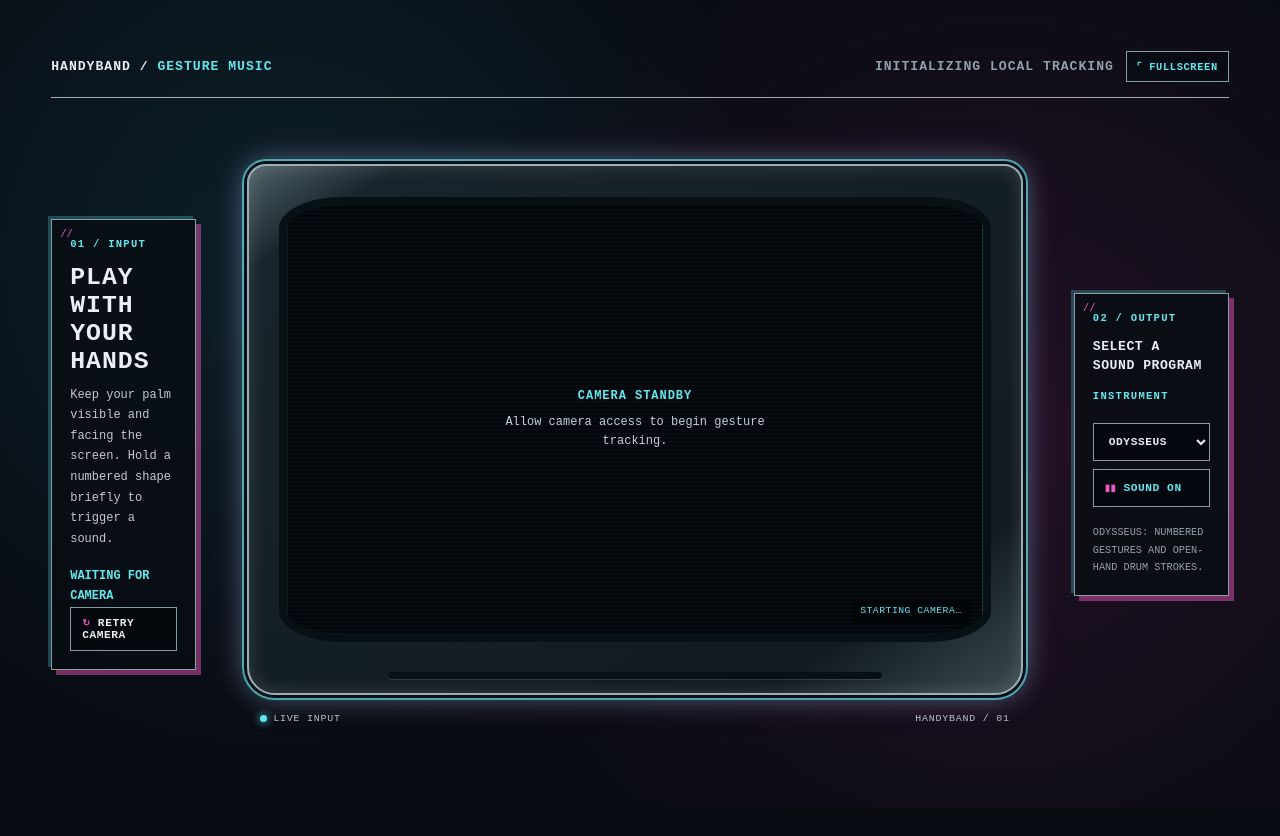
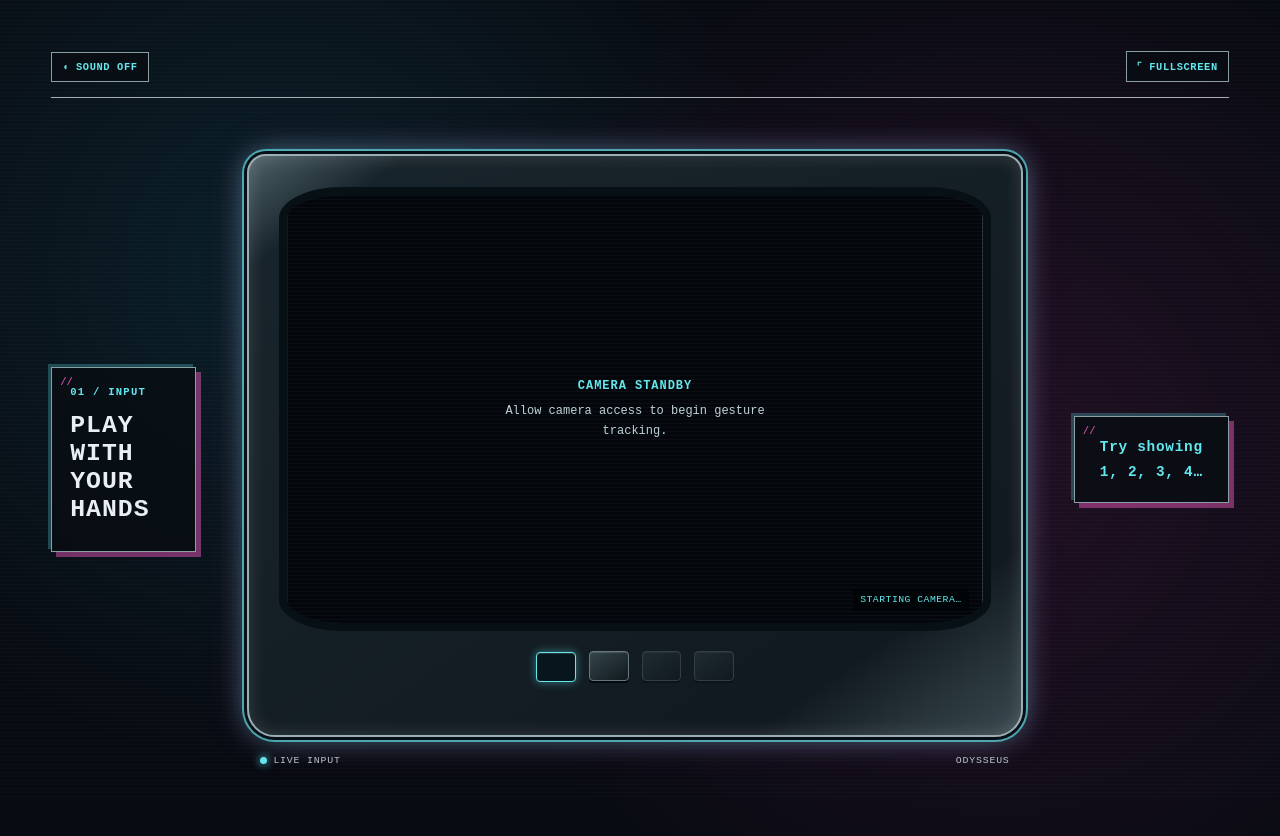
Before and after one commit to Boyiiiisun/HandyBand, a plain HTML site: page index.html in a window 1280 px wide. Before the commit the page ends 809 px from the top, so only its background shows below. Drawn offline with Linux system fonts and the light colour scheme.

Commit message:
feat: enhance sound control and channel selection interface

```diff
--- a/index.html
+++ b/index.html
@@ -68,10 +68,21 @@
         text-transform: uppercase;
       }
 
-      .brand { color: var(--ink); }
+      .brand { margin-right: auto; color: var(--ink); }
       .brand b, .signal { color: var(--cyan); }
       .topbar-actions { display: flex; align-items: center; justify-content: flex-end; gap: 12px; }
       .top-status { color: var(--muted); text-align: right; }
+      .top-sound-control {
+        padding: 8px 10px;
+        border: 1px solid var(--line);
+        color: var(--cyan);
+        background: rgba(8, 13, 18, .78);
+        font-size: .65rem;
+        font-weight: 700;
+        letter-spacing: .06em;
+        text-transform: uppercase;
+      }
+      .top-sound-control:hover, .top-sound-control:focus-visible { border-color: var(--pink); outline: none; box-shadow: 0 0 13px rgba(236, 88, 190, .32); }
       .fullscreen-control {
         padding: 8px 10px;
         border: 1px solid var(--line);
@@ -136,15 +147,7 @@
       }
 
       .monitor::after {
-        position: absolute;
-        right: 18%;
-        bottom: 14px;
-        left: 18%;
-        height: 7px;
-        border-radius: 999px;
-        background: #071015;
-        box-shadow: 0 1px 0 rgba(255,255,255,.12);
-        content: "";
+        content: none;
       }
 
       .screen {
@@ -234,6 +237,49 @@
 
       .pause-overlay:hover, .pause-overlay:focus-visible { border-color: var(--pink); outline: none; }
 
+      .channel-bank {
+        display: flex;
+        align-items: center;
+        justify-content: center;
+        gap: clamp(7px, 1.2vw, 13px);
+        min-height: 34px;
+        margin-top: clamp(12px, 1.6vw, 18px);
+      }
+
+      .channel-button {
+        width: clamp(31px, 3.1vw, 42px);
+        height: clamp(23px, 2.4vw, 30px);
+        border: 1px solid #65777d;
+        border-radius: 4px;
+        color: #b9c9cd;
+        background: linear-gradient(145deg, #34454a, #10191e);
+        box-shadow: inset 0 1px 1px rgba(255,255,255,.16), 0 2px 0 #05090c;
+        font-family: inherit;
+        font-size: .58rem;
+        font-weight: 700;
+        letter-spacing: .04em;
+      }
+
+      .channel-button:hover, .channel-button:focus-visible, .channel-button[aria-pressed="true"] {
+        border-color: var(--cyan);
+        color: var(--cyan);
+        outline: none;
+        box-shadow: 0 0 10px rgba(98, 232, 238, .46), inset 0 1px 1px rgba(255,255,255,.16);
+      }
+
+      .channel-button[aria-pressed="true"] { transform: translateY(1px); background: #07161c; }
+      .channel-button:disabled { cursor: default; opacity: .38; }
+
+      .gesture-prompt {
+        margin: 0 !important;
+        color: var(--cyan) !important;
+        font-size: .9rem !important;
+        font-weight: 700;
+        letter-spacing: .05em;
+        line-height: 1.7 !important;
+        text-align: center;
+      }
+
       .monitor-foot {
         display: flex;
         align-items: center;
@@ -292,9 +338,9 @@
   <body>
     <main id="stage" class="stage" aria-label="HandyBand gesture music workspace">
       <header class="topbar">
-        <div class="brand">HANDY<span>BAND</span> / <b>GESTURE MUSIC</b></div>
+        <button id="camera-button" class="top-sound-control" type="button">◖ SOUND OFF</button>
         <div class="topbar-actions">
-          <div id="model-status" class="top-status">INITIALIZING LOCAL TRACKING</div>
+          <div id="model-status" class="hidden" aria-live="polite"></div>
           <button id="fullscreen-button" class="fullscreen-control" type="button">⌜ FULLSCREEN</button>
         </div>
       </header>
@@ -303,9 +349,7 @@
         <aside class="info-panel" aria-labelledby="gesture-heading">
           <p class="kicker">01 / INPUT</p>
           <h1 id="gesture-heading">PLAY WITH YOUR HANDS</h1>
-          <p>Keep your palm visible and facing the screen. Hold a numbered shape briefly to trigger a sound.</p>
-          <p id="gesture-state" class="live-state" aria-live="polite">WAITING FOR CAMERA</p>
-          <button id="retry-camera" class="control" type="button"><small>↻</small> RETRY CAMERA</button>
+          <p id="gesture-state" class="hidden" aria-live="polite"></p>
         </aside>
 
         <section class="monitor-stack" aria-label="Live camera and hand tracking">
@@ -317,19 +361,20 @@
               <p id="camera-status" class="camera-status">STARTING CAMERA…</p>
               <button id="pause-overlay" class="pause-overlay hidden" type="button">PAUSED — TAP TO RESUME</button>
             </div>
+            <div class="channel-bank" aria-label="Television channel controls">
+              <button class="channel-button" type="button" data-channel="Odysseus" aria-pressed="true" aria-label="Odysseus"></button>
+              <button class="channel-button" type="button" data-channel="Piano" aria-pressed="false" aria-label="Piano"></button>
+              <button class="channel-button" type="button" disabled aria-label="Unavailable"></button>
+              <button class="channel-button" type="button" disabled aria-label="Unavailable"></button>
+            </div>
           </div>
-          <div class="monitor-foot"><span class="power">LIVE INPUT</span><span>HANDYBAND / 01</span></div>
+          <div class="monitor-foot"><span class="power">LIVE INPUT</span><span id="channel-readout">ODYSSEUS</span></div>
         </section>
 
-        <aside class="info-panel" aria-labelledby="sound-heading">
-          <p class="kicker">02 / OUTPUT</p>
-          <h2 id="sound-heading">SELECT A SOUND PROGRAM</h2>
-          <div class="control-list">
-            <label class="label" for="style">INSTRUMENT</label>
-            <select id="style" aria-label="Music style"><option>Odysseus</option><option>Piano</option></select>
-            <button id="camera-button" class="control sound-control" type="button"><small>▮▮</small> SOUND ON</button>
-          </div>
-          <p id="style-note" class="meta">ODYSSEUS: NUMBERED GESTURES AND OPEN-HAND DRUM STROKES.</p>
+        <aside class="info-panel" aria-label="Gesture instructions">
+          <p class="gesture-prompt">Try showing 1, 2, 3, 4…</p>
+          <select id="style" class="hidden" aria-label="Music style"><option>Odysseus</option><option>Piano</option></select>
+          <span id="style-note" class="hidden"></span>
         </aside>
       </section>
     </main>
--- a/web/handyband.js
+++ b/web/handyband.js
@@ -31,10 +31,11 @@ const HAND_CONNECTIONS = [
 const page = {
   stage: document.querySelector("#stage"),
   cameraButton: document.querySelector("#camera-button"),
-  retryButton: document.querySelector("#retry-camera"),
   cameraScreen: document.querySelector("#camera-screen"),
   pauseOverlay: document.querySelector("#pause-overlay"),
   fullscreenButton: document.querySelector("#fullscreen-button"),
+  channelButtons: document.querySelectorAll("[data-channel]"),
+  channelReadout: document.querySelector("#channel-readout"),
   camera: document.querySelector("#camera"),
   overlay: document.querySelector("#landmark-overlay"),
   placeholder: document.querySelector("#camera-placeholder"),
@@ -98,6 +99,10 @@ class AudioBank {
     return this.loading;
   }
 
+  async suspend() {
+    if (this.context?.state === "running") await this.context.suspend();
+  }
+
   async loadAll() {
     const entries = [
       ["drum", audioPaths.drum],
@@ -116,7 +121,7 @@ class AudioBank {
 
   play(key, volume = 1) {
     const buffer = this.buffers.get(key);
-    if (!buffer || !this.context) return false;
+    if (!buffer || this.context?.state !== "running") return false;
     const source = this.context.createBufferSource();
     const gain = this.context.createGain();
     source.buffer = buffer;
@@ -161,8 +166,6 @@ async function initializeModels() {
 }
 
 async function startSession() {
-  state.audio.unlock().catch(() => {});
-
   if (!navigator.mediaDevices?.getUserMedia) {
     page.cameraStatus.textContent = "Camera preview is unavailable in this browser";
     return;
@@ -179,7 +182,6 @@ async function startSession() {
     state.paused = false;
     page.pauseOverlay.classList.add("hidden");
     page.placeholder.classList.add("hidden");
-    page.cameraButton.textContent = "Camera enabled";
     page.cameraStatus.textContent = "Loading gesture models…";
     await initializeModels();
     state.running = true;
@@ -548,7 +550,6 @@ function resetRecognizers() {
   state.pendingDrum = null;
 }
 
-page.retryButton.addEventListener("click", startSession);
 page.cameraScreen.addEventListener("click", (event) => {
   if (!event.target.closest("button")) toggleTracking();
 });
@@ -565,7 +566,13 @@ page.pauseOverlay.addEventListener("click", (event) => {
 page.fullscreenButton.addEventListener("click", toggleFullscreen);
 document.addEventListener("fullscreenchange", updateFullscreenLabel);
 document.addEventListener("webkitfullscreenchange", updateFullscreenLabel);
-page.cameraButton.addEventListener("click", async () => {
+async function toggleSound() {
+  if (state.audio.context?.state === "running") {
+    await state.audio.suspend();
+    page.cameraButton.textContent = "SOUND OFF";
+    page.modelStatus.textContent = "TRACKING ACTIVE · SOUND OFF";
+    return;
+  }
   try {
     await state.audio.unlock();
     page.cameraButton.textContent = "SOUND ON";
@@ -575,7 +582,7 @@ page.cameraButton.addEventListener("click", async () => {
     page.modelStatus.textContent = "AUDIO COULD NOT BE ENABLED";
     console.error("HandyBand audio could not start.", error);
   }
-});
+}
 page.style.addEventListener("change", () => {
   resetRecognizers();
   page.styleNote.textContent = page.style.value === "Piano"
@@ -584,7 +591,27 @@ page.style.addEventListener("change", () => {
   page.gestureState.textContent = page.style.value === "Piano"
     ? "Show a numbered hand shape and hold it briefly"
     : "Open your hand, then make a downward drum stroke";
+  updateChannelControls();
 });
+
+function selectChannel(style) {
+  if (page.style.value === style) return;
+  page.style.value = style;
+  page.style.dispatchEvent(new Event("change"));
+}
+
+function updateChannelControls() {
+  page.channelReadout.textContent = page.style.value.toUpperCase();
+  page.channelButtons.forEach((button) => {
+    button.setAttribute("aria-pressed", String(button.dataset.channel === page.style.value));
+  });
+}
+
+page.cameraButton.addEventListener("click", toggleSound);
+page.channelButtons.forEach((button) => {
+  button.addEventListener("click", () => selectChannel(button.dataset.channel));
+});
+updateChannelControls();
 window.addEventListener("pagehide", () => {
   stopCamera();
   state.handLandmarker?.close();
```
